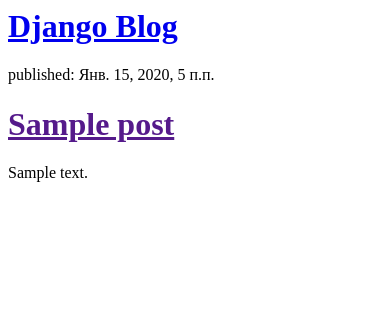
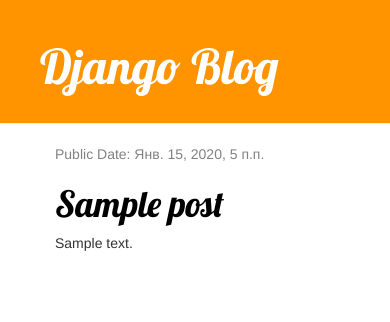
Before and after one commit to dimvelen/my-first-blog, a Django app: page / in a window 390 px wide. Shown: the top 322 px of the page. Run offline with Django 3.2, Linux system fonts and the light colour scheme; tables that the repository leaves empty hold one stand-in row (values such as "Sample post"); some libraries are stand-ins or nearby versions.

Commit message:
Added view and template for detailed blog post as well as CSS for the site.

```diff
--- /dev/null
+++ b/project/blog/static/css/blog.css
@@ -0,0 +1,46 @@
+.page-header {
+    background-color: #ff9400;
+    margin-top: 0;
+    padding: 20px 20px 20px 40px;
+}
+
+.page-header h1, .page-header h1 a, .page-header h1 a:visited, .page-header h1 a:active {
+    color: #ffffff;
+    font-size: 36pt;
+    text-decoration: none;
+}
+
+.content {
+    margin-left: 40px;
+}
+
+h1, h2, h3, h4 {
+    font-family: 'Lobster', cursive;
+}
+
+.date {
+    color: #828282;
+}
+
+.save {
+    float: right;
+}
+
+.post-form textarea, .post-form input {
+    width: 100%;
+}
+
+.top-menu, .top-menu:hover, .top-menu:visited {
+    color: #ffffff;
+    float: right;
+    font-size: 26pt;
+    margin-right: 20px;
+}
+
+.post {
+    margin-bottom: 70px;
+}
+
+.post h1 a, .post h1 a:visited {
+    color: #000000;
+}
--- /dev/null
+++ b/project/blog/templates/blog/base.html
@@ -0,0 +1,27 @@
+{% load static %}
+
+<html>
+    <head>
+<link rel="stylesheet" href="//maxcdn.bootstrapcdn.com/bootstrap/3.2.0/css/bootstrap.min.css">
+<link rel="stylesheet" href="//maxcdn.bootstrapcdn.com/bootstrap/3.2.0/css/bootstrap-theme.min.css">
+<link href="https://fonts.googleapis.com/css?family=Lobster&subset=latin,cyrillic" rel="stylesheet" type="text/css">
+<link rel="stylesheet" href="{% static 'css/blog.css' %}">
+
+     <title>Dmitry page</title>
+    </head>
+    <body>
+
+<div class="page-header">
+        <h1><a href="/">Django Blog</a></h1>
+    </div>
+    <div class="content container">
+        <div class="row">
+            <div class="col-md-8">
+            {% block content %}
+            {% endblock %}
+            </div>
+        </div>
+    </div>
+
+    </body>
+</html>
--- a/project/blog/templates/blog/post_list.html
+++ b/project/blog/templates/blog/post_list.html
@@ -1,19 +1,17 @@
-<html>
-    <head>
-        <title>Dmitry page</title>
-    </head>
-    <body>
-        <div>
-            <h1><a href="/">Django Blog</a></h1>
-        </div>
+{% extends 'blog/base.html' %}
 
-{% for post in posts %}
-    <div>
-        <p>published: {{ post.published_date }}</p>
-        <h1><a href="">{{ post.title }}</a></h1>
-        <p>{{ post.text|linebreaksbr }}</p>
-    </div>
-{% endfor %}
+{% block content %}
 
-    </body>
-</html>
+            {% for post in posts %}
+                <div class="post">
+                    <div class="date">
+                        <p>Public Date: {{ post.published_date }}</p>
+                    </div>
+                   <!--  <h1><a href="">{{ post.title }}</a></h1> -->
+
+                    <h1><a href="{% url 'post_detail' pk=post.pk %}">{{ post.title }}</a></h1>
+                    <p>{{ post.text|linebreaksbr }}</p>
+                </div>
+            {% endfor %}
+
+{% endblock %}
--- a/project/blog/urls.py
+++ b/project/blog/urls.py
@@ -5,4 +5,5 @@
 
 urlpatterns = [
     path('', views.post_list, name='post_list'),
+    path('post/<int:pk>/', views.post_detail, name='post_detail')
 ]
--- a/project/blog/views.py
+++ b/project/blog/views.py
@@ -1,7 +1,12 @@
 from django.shortcuts import render
 from .models import Post
 from django.utils import timezone
+from django.shortcuts import render, get_object_or_404
 
 def post_list(request):
     posts = Post.objects.filter(published_date__lte=timezone.now()).order_by('published_date')
     return render(request, 'blog/post_list.html', {'posts': posts})
+
+def post_detail(request, pk):
+    post = get_object_or_404(Post, pk=pk)
+    return render(request, 'blog/post_detail.html', {'post': post})
```
Also changed, not shown: project/blog/templates/blog/post_detail.html (added, +13 -0 lines).
